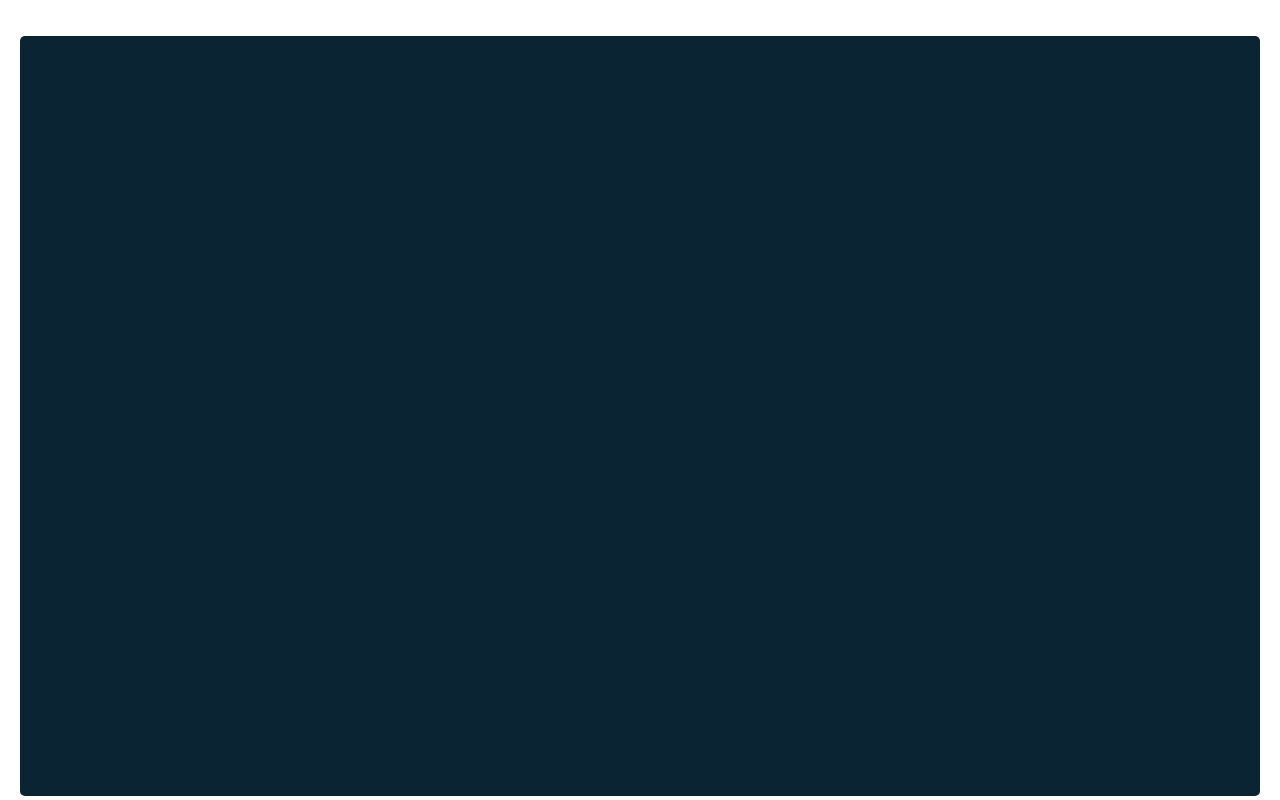
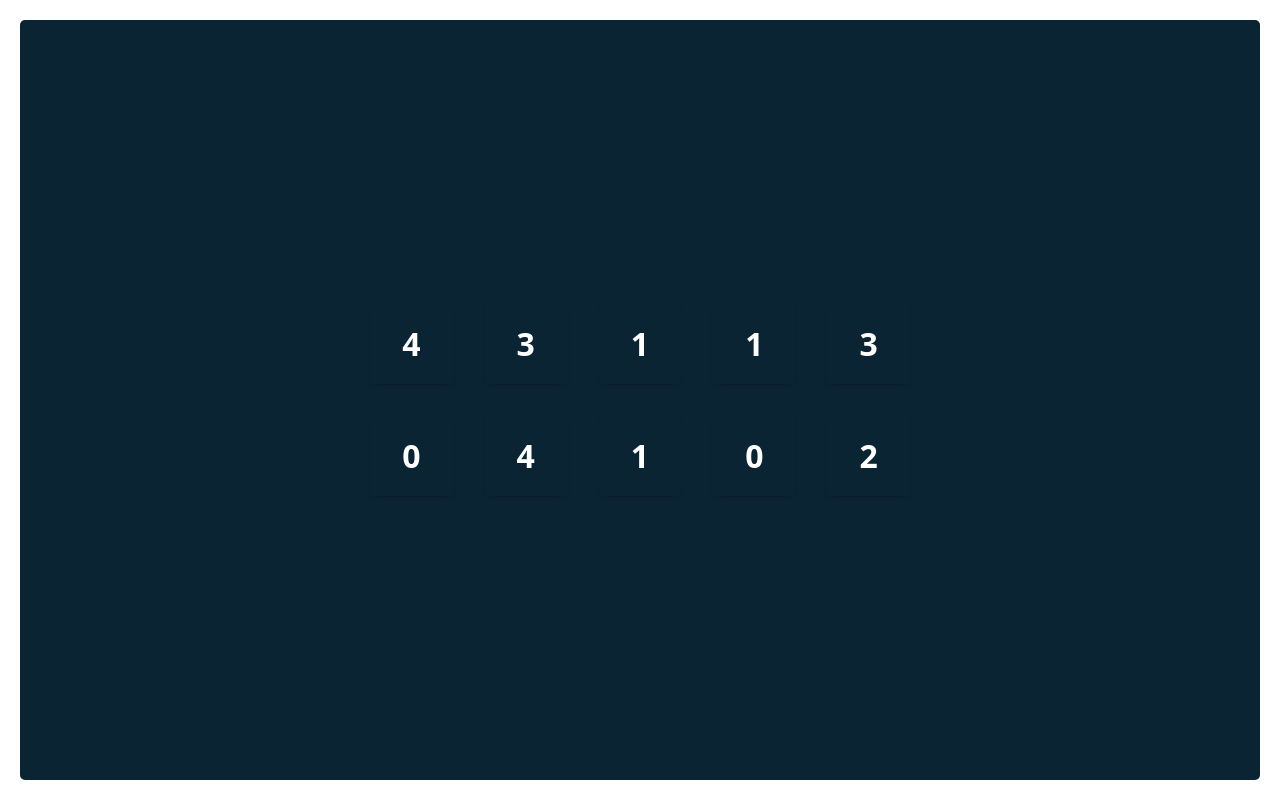
Before and after one commit to baileyloewe/Tenzies, a React (Vite) app: page / in a window 1280 px wide. Built offline with nearby package versions, Linux system fonts and the light colour scheme.

Commit message:
Tenzies dice formatting challenge complete

```diff
--- a/App.jsx
+++ b/App.jsx
@@ -2,15 +2,21 @@ import Dice from './components/Die.jsx'
 
 export default function App() {
 
-    const diceValues = new Array(10).fill(Math.floor(Math.random() * 6) * 10)
+    const diceValues1 = new Array(5).fill().map(() => Math.floor(Math.random() * 6))
+    const diceValues2 = new Array(5).fill().map(() => Math.floor(Math.random() * 6))
 
-    const diceComponents = diceValues.map(val => {
-        return <Dice value={val}/>
+    const diceComponentsRow1 = diceValues1.map(val => {
+        return <Dice num={val}/>
+    })
+
+    const diceComponentsRow2 = diceValues2.map(val => {
+        return <Dice num={val}/>
     })
 
     return (
         <main>
-            {diceComponents}
+            <div>{diceComponentsRow1}</div>
+            <div>{diceComponentsRow2}</div>
         </main>
     )
 }
--- a/index.css
+++ b/index.css
@@ -5,7 +5,6 @@
 
   color-scheme: light dark;
   color: rgba(255, 255, 255, 0.87);
-  background-color: #242424;
 
   font-synthesis: none;
   text-rendering: optimizeLegibility;
@@ -43,14 +42,39 @@ main {
   background-color: #0B2434;
   height: 100%;
   border-radius: 5px;
+  display: flex;
+  flex-direction: column;
+  align-items: center;
+  justify-content: center;
+  gap: 1em;
+}
+
+main > div {
+  display: flex;
+  gap: 2em;
 }
 
 .dice {
-  padding: 1em;
+  font-size: 2rem;
+  font-weight: bold;
+  padding: .5em 1em;
+  margin: .25em 0;
+  color: white;
+  border-radius: 5px;
+  box-shadow: 0px 2px 5px -3px rgba(0, 0, 0, 0.5);
 }
 
-@media (prefers-color-scheme: light) {
-  :root {
+@media (prefers-color-scheme: dark) {
+  :root, body {
+    background-color: #0B2434;
+  }
+
+  main {
+    color: #0B2434;
+    background-color: #f8f4f4;
+  }
+
+  .dice {
     color: #0B2434;
     background-color: white;
   }
```
